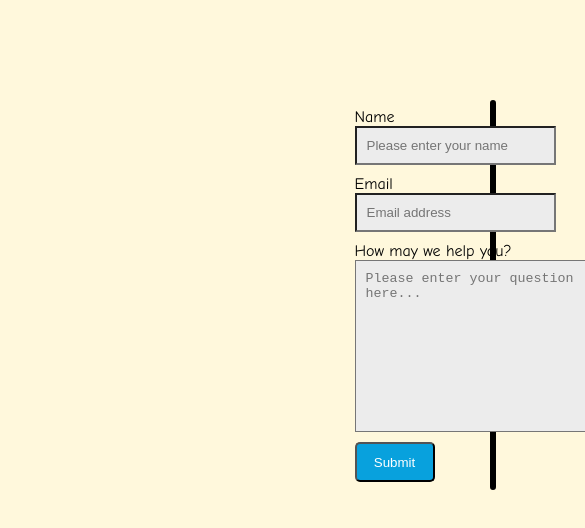
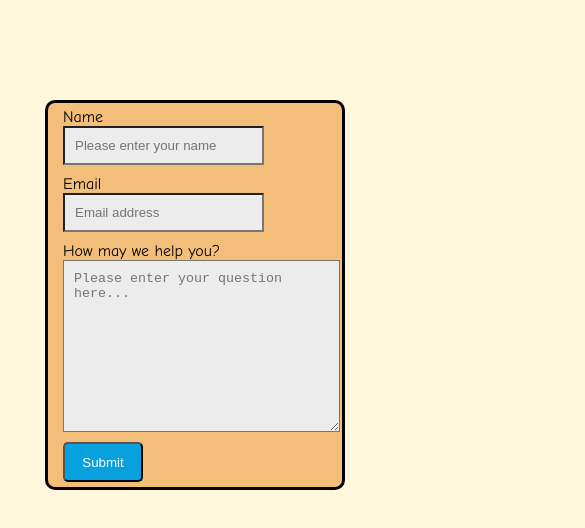
Before and after one commit to TeamArmadilloOrg/teamWebsite, a website: page source/pages/contact-us/contact-us.html in a window 390 px wide. Shown: the top 528 px of the page, 585 px wide, since content can reach past the window. Drawn offline with Linux system fonts and the light colour scheme.

Commit message:
:rocket:[TAWS-33] Add responsive styling to contact form

```diff
--- a/source/pages/contact-us/styles/contact-us.css
+++ b/source/pages/contact-us/styles/contact-us.css
@@ -3,12 +3,8 @@ body {
 }
 
 .container {
-	display: flex;
-	justify-content: center;
-	margin-top: 100px;
-	margin-bottom: 100px;
-	margin-left: 490px;
-	margin-right: 490px;
+	max-width: 300px;
+	margin: 100px auto;
 	border: 3px solid black;
 	border-radius: 10px;
 	background-color: rgb(243, 190, 122);
@@ -16,10 +12,10 @@ body {
 
 .section {
 	padding: 5px;
+	margin-left: 10px;
 }
 
 .item {
-	order: 1;
 	position: relative;
 	display: block;
 	width: auto;
```
